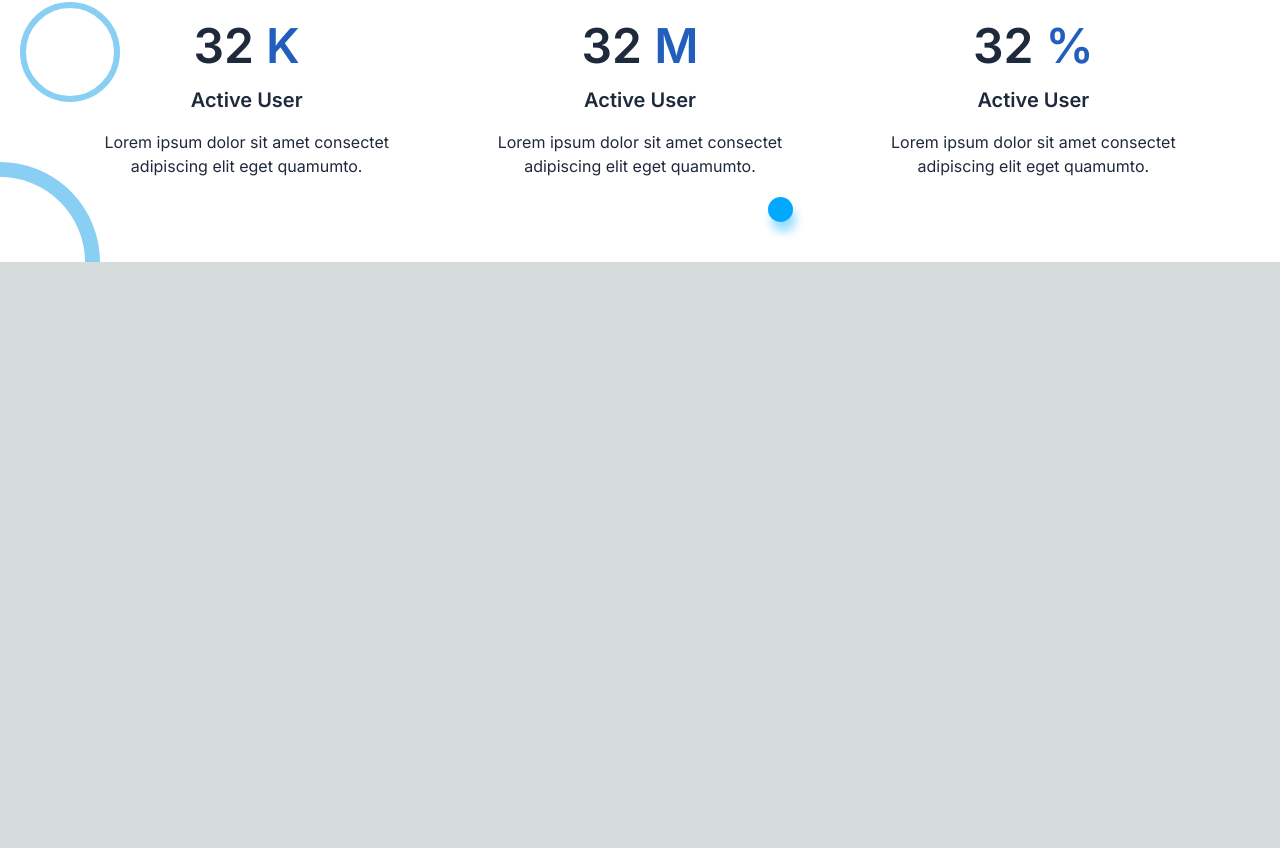
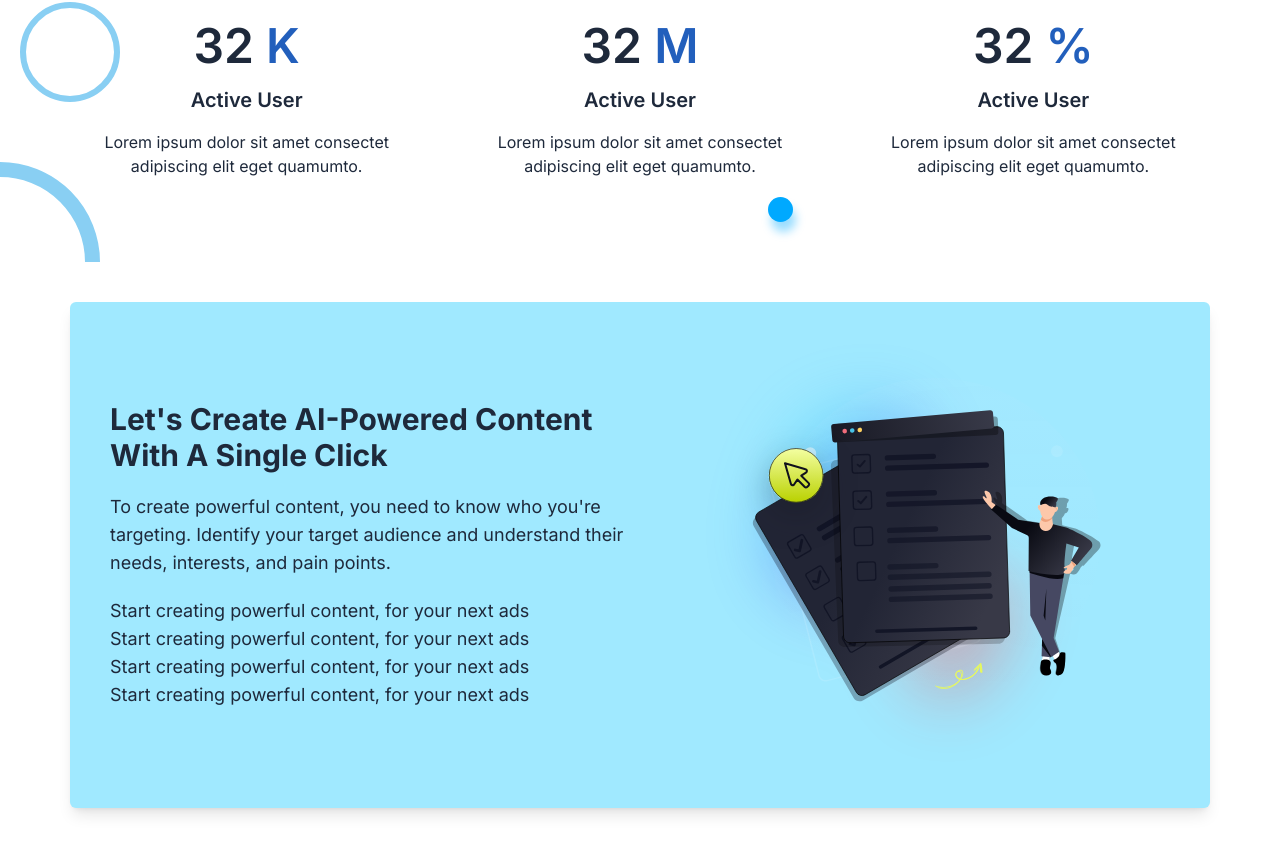
Before and after one commit to Abdul-Wahab-dev/ai-project, a Next.js app: page / in a window 1280 px wide. Shown: the part 1606-2454 px from the top of the page. Before the commit the page ends 1868 px from the top, so only its background shows below. Built offline with nearby package versions, Linux system fonts and the light colour scheme.

Commit message:
let create section

```diff
--- a/app/page.tsx
+++ b/app/page.tsx
@@ -25,10 +25,10 @@ export default function Home() {
       </div>
       {/* Header */}
       {/* Hero Section */}
-      <div className="w-full bg-winter-wizard  md:h-[80vh] overflow-hidden">
+      <div className="w-full bg-winter-wizard  lg:h-[80vh] overflow-hidden">
         <div className="custom_container mx-auto h-full">
-          <div className="flex justify-between items-center md:h-full flex-col lg:flex-row">
-            <div className="flex-1 flex flex-col gap-5 relative h-[500px] lg:h-full justify-center">
+          <div className="block lg:flex justify-between items-center lg:h-full flex-col lg:flex-row">
+            <div className="flex-1 flex flex-col gap-5 relative h-[250px] lg:h-full justify-center">
               <div className="w-[100px] h-[100px] top-[50%]    absolute rounded-full border-4 border-baby-blue bg-winter-wizard z-10"></div>
               <div className="absolute bottom-[20%] left-[50%]  grid grid-cols-5 justify-center items-center w-[160px] h-[160px] gap-0 rotate-45 z-10">
                 {[
@@ -61,13 +61,14 @@ export default function Home() {
               </p>
             </div>
 
-            <div className="flex-1 relative w-full lg:h-full h-[400px] overflow-hidden">
-              <div className="bg-white p-4 rounded-lg flex justify-center items-center w-auto absolute shadow-md cursor-pointer left-[17%]  moveUpDownPdf z-20">
+            <div className="flex-1 relative w-full lg:h-full h-[300px] overflow-hidden">
+              <div className="bg-white p-4 rounded-lg flex justify-center items-center w-auto absolute shadow-md cursor-pointer left-0 lg:left-[17%]  moveUpDownPdf z-20">
                 <Image
                   src={"/assests/index/icons/pdf.png"}
                   width={50}
                   height={60}
                   alt="ai-icon"
+                  className="md:w-[50px]  w-[40px]"
                 />
               </div>
               <div className="bg-white p-4 rounded-lg flex justify-center items-center w-auto absolute shadow-md cursor-pointer  right-[12%] moveUpDownImage z-20">
@@ -76,6 +77,7 @@ export default function Home() {
                   width={50}
                   height={60}
                   alt="ai-icon"
+                  className="md:w-[50px]  w-[40px]"
                 />
               </div>
               <div className="bg-white p-4 rounded-lg flex justify-center items-center w-auto absolute shadow-md cursor-pointer  left-[50%] -translate-x-[50%] moveUpDownText z-20">
@@ -84,6 +86,7 @@ export default function Home() {
                   width={50}
                   height={60}
                   alt="ai-icon"
+                  className="md:w-[50px]  w-[40px]"
                 />
               </div>
               <div className="bg-white p-4 rounded-lg flex justify-center items-center w-auto absolute shadow-md cursor-pointer left-[50%] -translate-x-[50%] moveUpDownAi z-20">
@@ -92,6 +95,7 @@ export default function Home() {
                   width={50}
                   height={60}
                   alt="ai-icon"
+                  className="md:w-[50px]  w-[40px]"
                 />
               </div>
               <div className="bg-white p-4 rounded-lg flex justify-center items-center w-auto absolute shadow-md cursor-pointer left-[75%] -translate-x-[50%] moveUpDownCompress z-20">
@@ -100,6 +104,7 @@ export default function Home() {
                   width={50}
                   height={60}
                   alt="ai-icon"
+                  className="md:w-[50px]  w-[40px]"
                 />
               </div>
               <div className="bg-white p-4 rounded-lg flex justify-center items-center w-auto absolute shadow-md cursor-pointer left-[50%] -translate-x-[50%] moveUpDownAi z-20">
@@ -108,6 +113,7 @@ export default function Home() {
                   width={50}
                   height={60}
                   alt="ai-icon"
+                  className="md:w-[50px]  w-[40px]"
                 />
               </div>
               <div className="bg-white p-4 rounded-lg flex justify-center items-center w-auto absolute shadow-md cursor-pointer left-[15%]  moveUpDownSummary z-20">
@@ -116,11 +122,12 @@ export default function Home() {
                   width={50}
                   height={60}
                   alt="ai-icon"
+                  className="md:w-[50px]  w-[40px]"
                 />
               </div>
-              <div className="w-[300px] h-[300px] top-[50%] left-[60%] -translate-x-[50%] -translate-y-[50%] absolute rounded-full border-2 border-baby-blue bg-winter-wizard z-10"></div>
+              <div className="lg:w-[300px] sm:w-[240px] sm:h-[240px] lg:h-[300px] top-[50%] left-[60%] -translate-x-[50%] -translate-y-[50%] absolute rounded-full border-2 border-baby-blue bg-winter-wizard z-10"></div>
               <div className="w-[100px] h-[100px] -bottom-10 right-0  absolute rounded-full border-2 border-baby-blue bg-winter-wizard z-10"></div>
-              <div className="w-[250px] h-[250px] top-[50%] left-[60%] -translate-x-[50%] -translate-y-[50%] absolute rounded-full bg-baby-blue z-10"></div>
+              <div className="lg:w-[250px] lg:h-[200px] md:w-[200px] md:h-[200px] top-[50%] left-[60%] -translate-x-[50%] -translate-y-[50%] absolute rounded-full bg-baby-blue z-10"></div>
               <div className="w-[100px] h-[100px] top-[50%]   -translate-y-[50%]  absolute rounded-full border-2 border-baby-blue bg-winter-wizard z-10"></div>
               <div className="w-[150px] h-[150px] top-[60%] left-[40%] -translate-x-[60%] -translate-y-[50%] absolute rounded-full bg-baby-blue z-10"></div>
               <div className="w-[70px] h-[70px] shadow top-[50%] left-[10%] -translate-x-[60%] -translate-y-[50%] absolute rounded-full bg-baby-blue z-10"></div>
@@ -293,6 +300,62 @@ export default function Home() {
         </div>
       </div>
       {/* Service Section */}
+      {/* Let's build  */}
+      <div className="w-full bg-white py-10 relative overflow-hidden">
+        {/* <div className="bg-baby-blue w-[200px] h-[200px] rounded-full  border-[15px] -bottom-[100px]  border-baby-blue -right-[100px] absolute z-10"></div> */}
+
+        {/* <div className="w-[25px] h-[25px] shadow-[3px_10px_10px_rgb(0,169,255,0.4)] rounded-full absolute bg-blue-bolt bottom-10 left-[60%] z-10"></div> */}
+
+        <div className="custom_container mx-auto h-full  bg-winter-wizard z-50 rounded-md shadow-lg">
+          <div className="flex p-10 items-center flex-col lg:flex-row">
+            <div className="flex-1 h-full flex items-center">
+              <div className=" py-5 w-full">
+                <div className="flex  flex-col gap-5">
+                  <h1 className="text-3xl font-bold text-slate-800 z-50">
+                    Let's Create AI-Powered Content With A Single Click
+                  </h1>
+                  <p className="text-slate-800 text-lg ">
+                    To create powerful content, you need to know who you're
+                    targeting. Identify your target audience and understand
+                    their needs, interests, and pain points.
+                  </p>
+                  <ul>
+                    <li>
+                      <p className="text-slate-800 text-lg ">
+                        Start creating powerful content, for your next ads
+                      </p>
+                    </li>
+                    <li>
+                      <p className="text-slate-800 text-lg ">
+                        Start creating powerful content, for your next ads
+                      </p>
+                    </li>
+                    <li>
+                      <p className="text-slate-800 text-lg ">
+                        Start creating powerful content, for your next ads
+                      </p>
+                    </li>
+                    <li>
+                      <p className="text-slate-800 text-lg ">
+                        Start creating powerful content, for your next ads
+                      </p>
+                    </li>
+                  </ul>
+                </div>
+              </div>
+            </div>
+            <div className="flex-1 flex items-center justify-center h-full">
+              <Image
+                src={"/assests/index/feature.svg"}
+                alt="let-build"
+                width={400}
+                height={100}
+              />
+            </div>
+          </div>
+        </div>
+      </div>
+      {/* Let's build  */}
     </div>
   );
 }
```
Also changed, not shown: public/assests/index/feature.svg (added).
